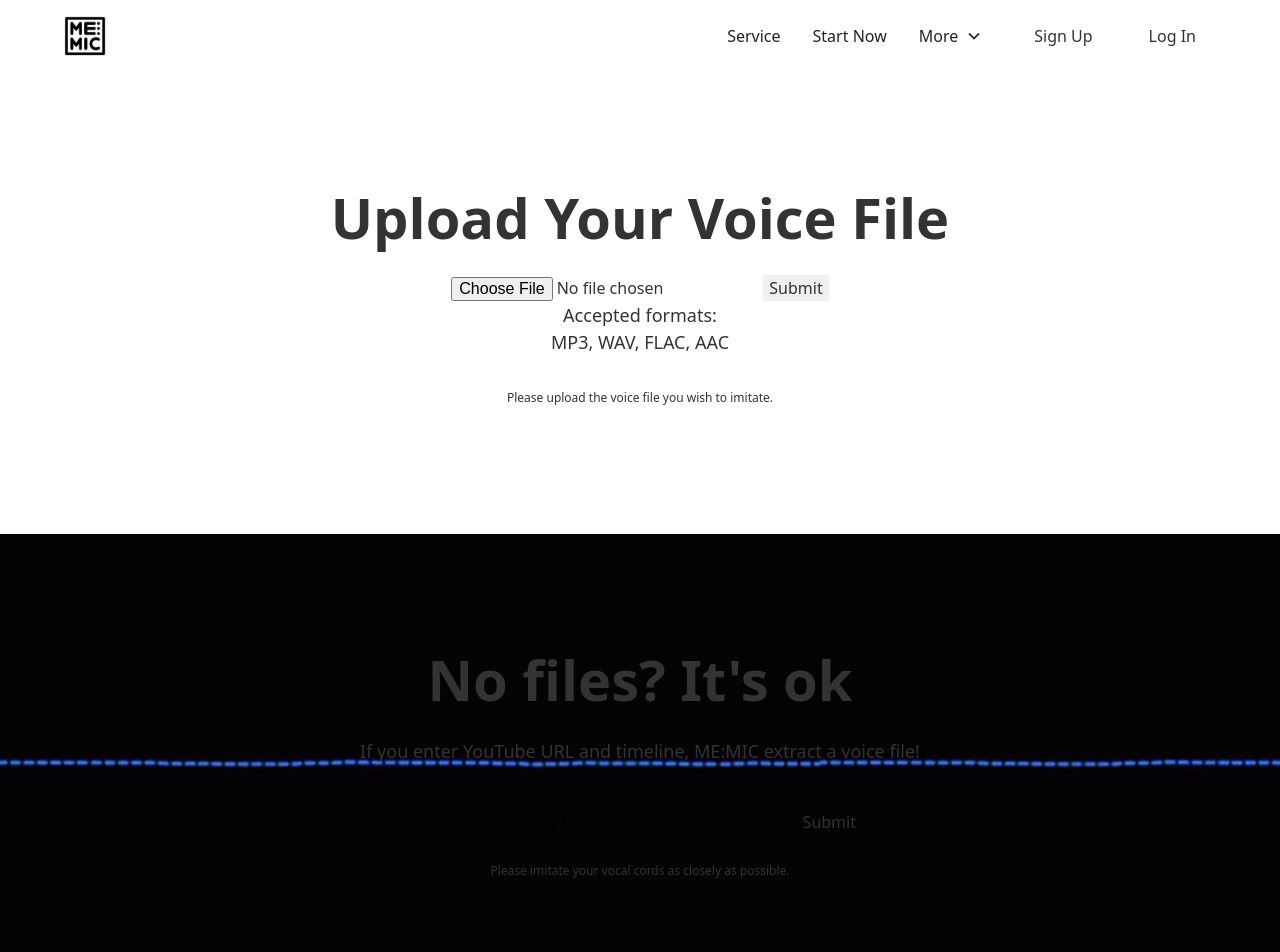
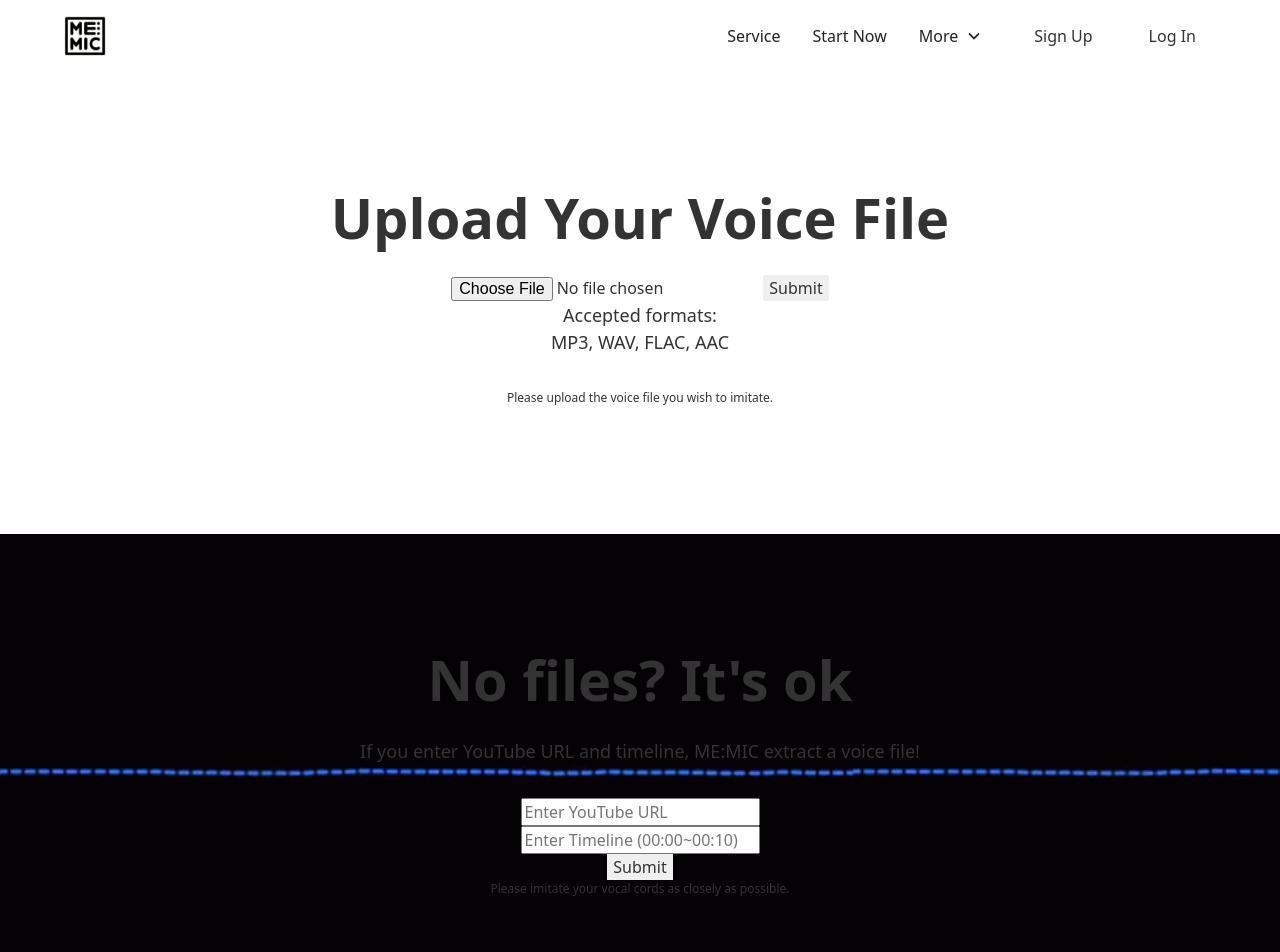
Before and after one commit to 2023-CapstoneDesign-MEMIC/MEMIC-front-react, a React (Create React App) app: page /input.html in a window 1280 px wide. Shown: the top 952 px of the page. Built offline with nearby package versions, Linux system fonts and the light colour scheme; no server answers.

Commit message:
Create YoutubeInputComponent (#4)

```diff
--- a/src/views/AudioInputComponent.js
+++ b/src/views/AudioInputComponent.js
@@ -14,7 +14,7 @@ const AudioInputComponent = () => {
       // 서버로 파일 제출하는 로직을 여기에 구현합니다.
       // 예: axios.post('/api/upload', formData);
       // 파일 제출 후 RecordView 페이지로 이동
-      navigate('/record');
+      //navigate('/record.html');
     } else {
       alert('오디오 파일을 선택해주세요.');
     }
--- a/src/views/InputView.js
+++ b/src/views/InputView.js
@@ -3,6 +3,7 @@
 import React from 'react'
 import { createScope, map, transformProxies } from './helpers'
 import AudioInputComponent from './AudioInputComponent';
+import YoutubeInputComponent from './YoutubeInputComponent';
 
 const scripts = [
   { loading: fetch("https://d3e54v103j8qbb.cloudfront.net/js/jquery-3.5.1.min.dc5e7f18c8.js?site=6526603ca6ecfaa934a69294").then(body => body.text()), isAsync: false },
@@ -260,10 +261,11 @@ class InputView extends React.Component {
                               <p className="af-class-text-size-medium af-class-text-color-white">If you enter YouTube URL and timeline, ME:MIC extract a voice file!</p>
                               <div className="af-class-margin-top af-class-margin-medium">
                                 <div className="af-class-cta28_form-block w-form">
-                                  <form id="email-form" name="email-form" data-name="Email Form" method="get" className="af-class-cta28_form" data-wf-page-id="6527ec791dad3c4809c77288" data-wf-element-id="1b6d5fe7-42c1-7550-4220-f7700618fa83">
-                                    <div className="af-class-signup-form-wrapper"><input type="email" className="af-class-form-input w-input" maxLength={256} name="URL" data-name="URL" placeholder="Enter your Youtube URL" id="URL" required /><input type="submit" defaultValue="Extract" data-wait="Please wait..." className="af-class-button w-button" /></div>
-                                    <div className="af-class-text-size-tiny af-class-text-color-white">Please imitate your vocal cords as closely as possible.</div>
-                                  </form>
+                                  <div>
+                                      <YoutubeInputComponent />
+                                  </div>
+                                  <div className="af-class-text-size-tiny af-class-text-color-white">Please imitate your vocal cords as closely as possible.</div>
+
                                   <div className="af-class-success-message w-form-done">
                                     <div className="af-class-success-text">Thank you! Your submission was successful!</div>
                                   </div>
--- /dev/null
+++ b/src/views/YoutubeInputComponent.js
@@ -0,0 +1,67 @@
+import React, { useState } from 'react';
+
+function YouTubeInputComponent() {
+    const [url, setUrl] = useState('');
+    const [timeline, setTimeline] = useState('');
+    const [submitted, setSubmitted] = useState(false);
+    const [error, setError] = useState('');
+
+    const validateInput = () => {
+        const urlPattern = /^(http|https):\/\/(www.youtube.com|youtu.be)\/.+/;
+        const timelinePattern = /^([0-5]?[0-9]):([0-5]?[0-9])~([0-5]?[0-9]):([0-5]?[0-9])$/;
+
+        if (!urlPattern.test(url)) {
+            setError('Please enter a valid YouTube URL.');
+            return false;
+        }
+
+        if (!timelinePattern.test(timeline)) {
+            setError('Please enter a valid timeline format (00:00~00:10).');
+            return false;
+        }
+
+        setError('');
+        return true;
+    };
+
+    const handleSubmit = () => {
+        if (validateInput()) {
+            setSubmitted(true);
+        }
+    };
+
+    return (
+        <div>
+            {submitted ? (
+                <p style={{ color: 'green' }}>Great! Well done, Now move on to Record page!</p>
+            ) : (
+                <div>
+                    <div>
+                        <input
+                            type="text"
+                            placeholder="Enter YouTube URL"
+                            value={url}
+                            onChange={(e) => setUrl(e.target.value)}
+                            disabled={submitted}
+                        />
+                    </div>
+                    <div>
+                        <input
+                            type="text"
+                            placeholder="Enter Timeline (00:00~00:10)"
+                            value={timeline}
+                            onChange={(e) => setTimeline(e.target.value)}
+                            disabled={submitted}
+                        />
+                    </div>
+                    <div>
+                        <button onClick={handleSubmit}>Submit</button>
+                        {!submitted && error && <p style={{ color: 'red' }}>{error}</p>}
+                    </div>
+                </div>
+            )}
+        </div>
+    );
+}
+
+export default YouTubeInputComponent;
```
